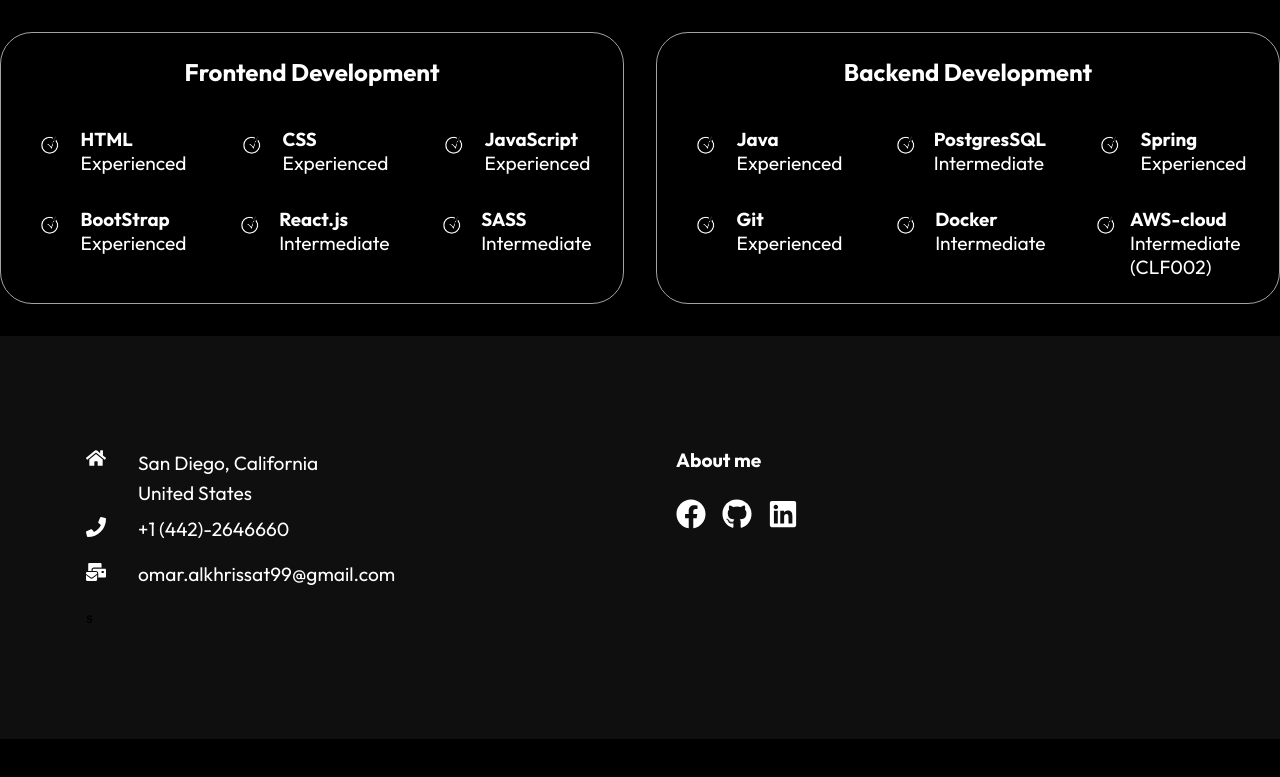
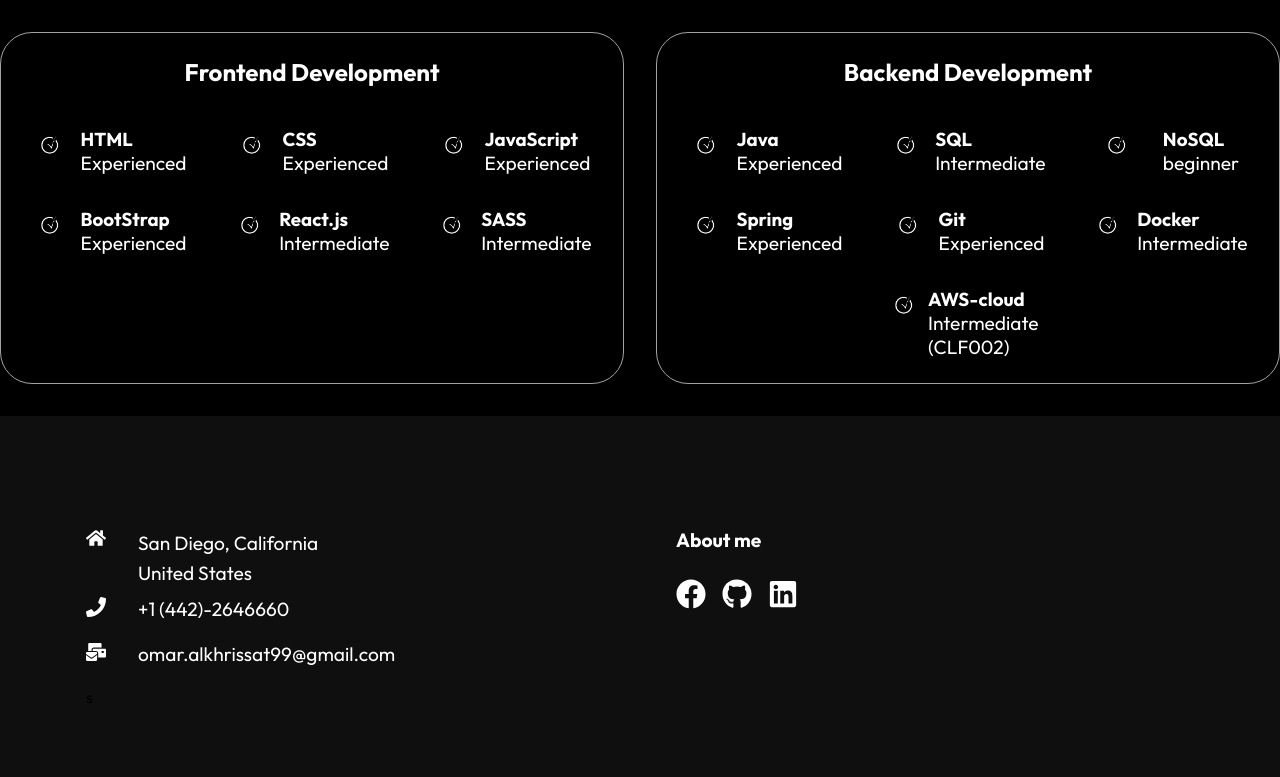
Before and after one commit to omarkhris/portfolio, a React (Create React App) app: page / in a window 1280 px wide. Shown: the part 1890-2667 px from the top of the page. Before the commit the page ends 2629 px from the top, so only its background shows below. Built offline with nearby package versions, Linux system fonts and the light colour scheme.

Commit message:
fixed about content

```diff
--- a/src/components/AboutContent.js
+++ b/src/components/AboutContent.js
@@ -168,8 +168,19 @@ const AboutContent = () => {
                                 className='icon'
                             />
                             <div>
-                                <h3>PostgresSQL</h3>
+                                <h3>SQL</h3>
                                 <p>Intermediate</p>
+                            </div>
+                        </article>
+                        <article>
+                            <img
+                                src={mar}
+                                alt='experience icon'
+                                className='icon'
+                            />
+                            <div>
+                                <h3>NoSQL</h3>
+                                <p>beginner</p>
                             </div>
                         </article>
                         <article>
```
